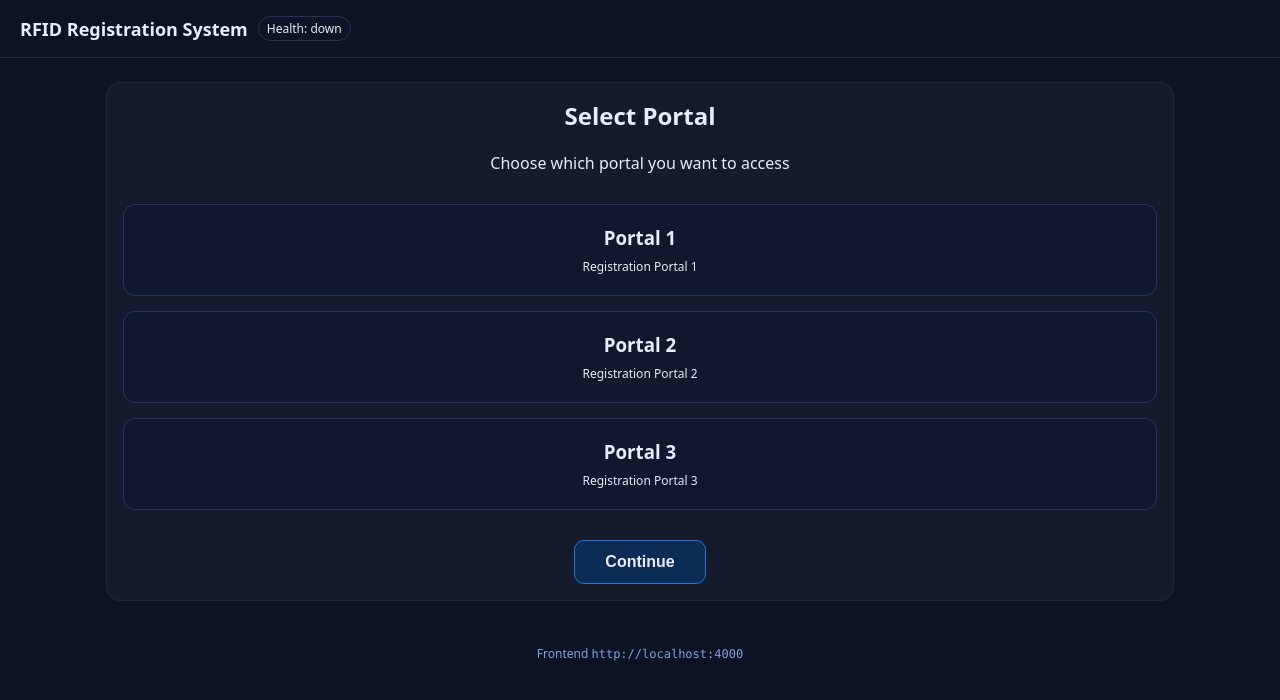
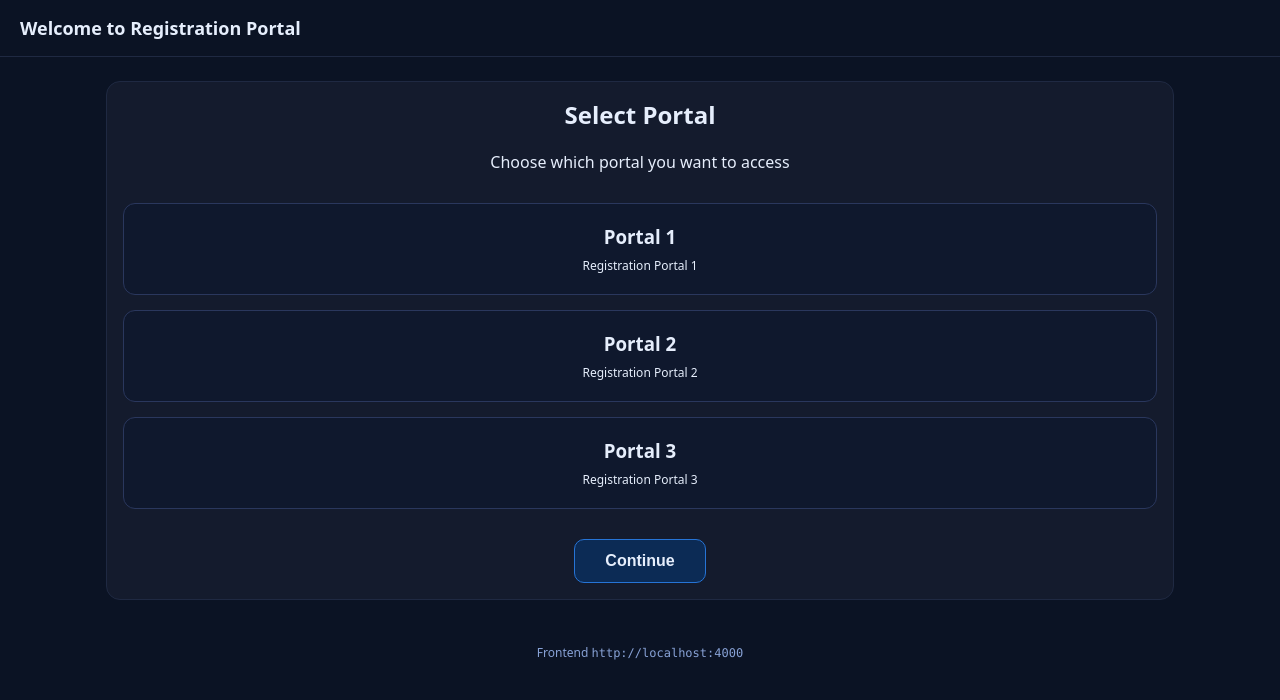
Before and after one commit to Paarkavi29/Registration_rfid, a React (Vite) app in the folder frontend/: page / in a window 1280 px wide. Shown: the top 700 px of the page. Built offline with nearby package versions, Linux system fonts and the light colour scheme; no server answers.

Commit message:
Changed the Registration details to not compulsory

```diff
--- a/frontend/src/App.jsx
+++ b/frontend/src/App.jsx
@@ -85,10 +85,10 @@ export default function App() {
   return (
     <>
       <header>
-        <h1>RFID Registration System</h1>
-        <div className="pill">
+        <h1 >Welcome to Registration Portal</h1>
+        {/* <div className="pill">
           <span className="small">Health: {health}</span>
-        </div>
+        </div> */}
       </header>
 
       <main style={{ maxWidth: '1100px', margin: '24px auto', padding: '0 16px' }}>
--- a/frontend/src/index.css
+++ b/frontend/src/index.css
@@ -101,6 +101,7 @@ body {
 h1 {
   font-size: 3.2em;
   line-height: 1.1;
+  text-align: center;
 }
 
 button {
--- a/frontend/src/pages/RegistrationFlow.jsx
+++ b/frontend/src/pages/RegistrationFlow.jsx
@@ -182,10 +182,10 @@ export default function RegistrationFlow({ selectedPortal, onRegistrationComplet
   const handleIndividualSubmit = async (e) => {
     e.preventDefault();
 
-    if (!selectedProvince || !selectedDistrict || !ageRange || !sex || !language) {
+   /* if (!selectedProvince || !selectedDistrict || !ageRange || !sex || !language) {
       setMsg("Please fill in all required fields");
       return;
-    }
+    }*/
 
     setBusy(true);
     setMsg('');
@@ -263,10 +263,10 @@ export default function RegistrationFlow({ selectedPortal, onRegistrationComplet
       };
     }
 
-    if (!isValid) {
-      setMsg("Please fill in all required fields");
-      return;
-    }
+    // if (!isValid) {
+    //   setMsg("Please fill in all required fields");
+    //   return;
+    // }
 
     // Move to RFID tap count step instead of asking for manual count
     setPendingBatchPayload(payload);
```
